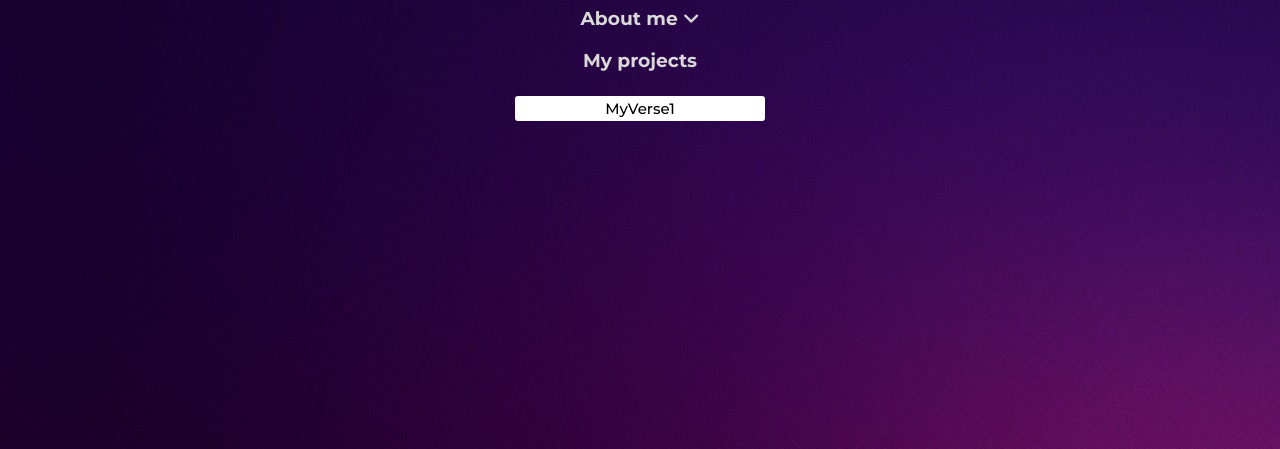
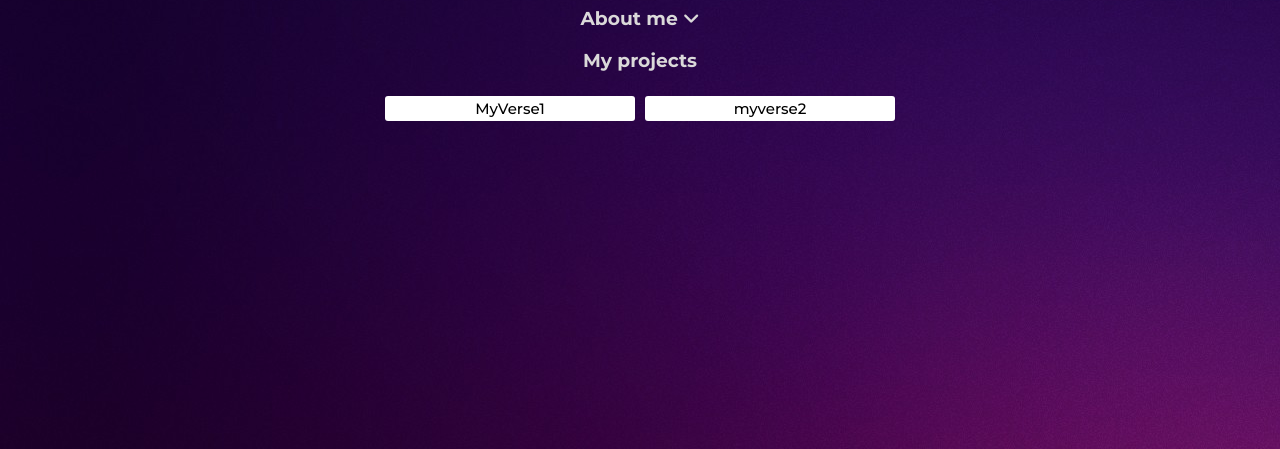
Before and after one commit to CarterrRyan/linktree, a plain HTML site: page index.html in a window 1280 px wide. Shown: the part 351-800 px from the top of the page. Drawn offline with nearby package versions, Linux system fonts and the light colour scheme; some packages are replaced by stand-ins of ours; a script that the page names is missing.

Commit message:
trying somethingf

```diff
--- a/index.html
+++ b/index.html
@@ -38,6 +38,7 @@
            <div>
             <h3>My projects</h3>
             <button @click="myVerse">MyVerse1</button>
+            <button @click="'https://my-verse-ten.vercel.app'">myverse2</button>
            </div>
         </section>
     </div>
```
